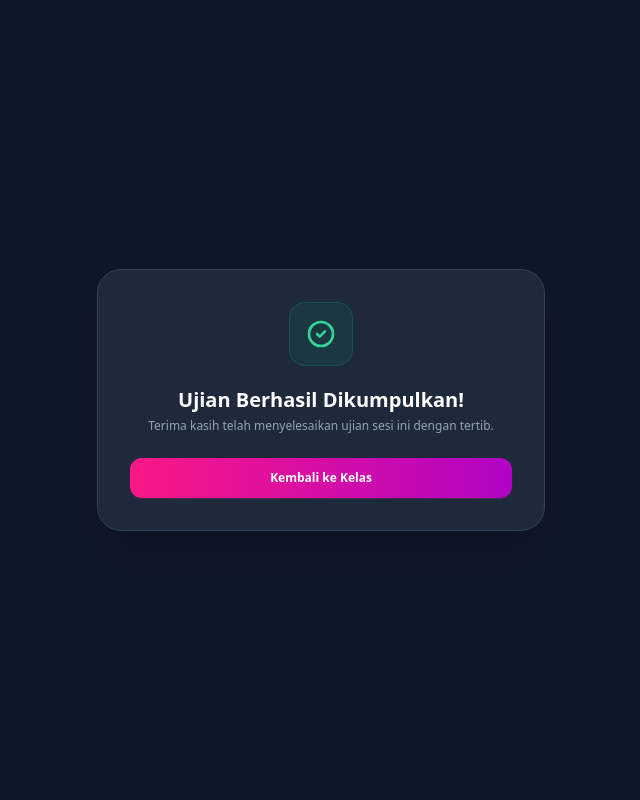
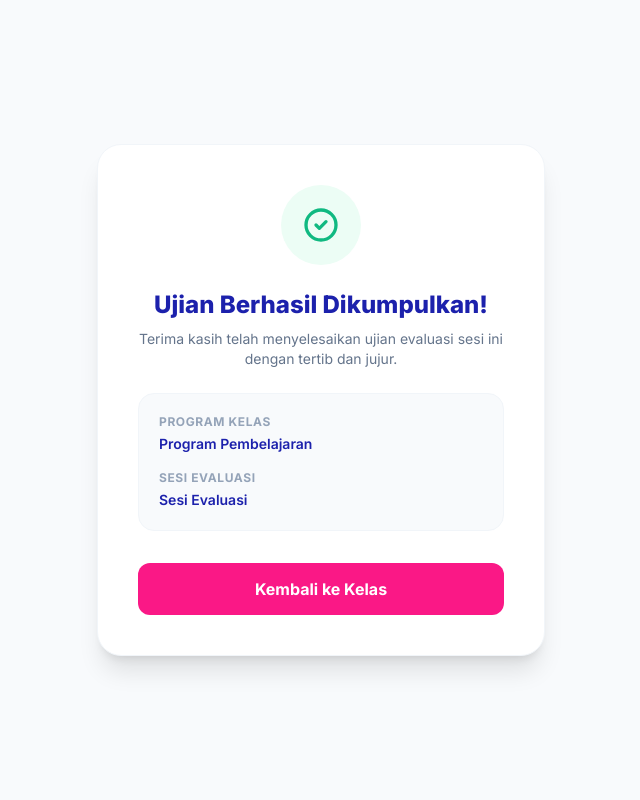
Before and after one commit to NurAkbarr/Upskill-By-Matla, a CodeIgniter 4 app: the page made by app/Views/quiz/cbt_result.php in a window 1280 px wide. Shown: the whole page, without its empty margins (319-959 px from the left). Run offline with PHP 8.4 and a stand-in for CodeIgniter, Linux system fonts and the light colour scheme; the template is opened without the code that fills it, so the values that code supplies are empty; some libraries are stand-ins or nearby versions.

Commit message:
feat: Redesign halaman hasil pengumpulan ujian CBT (clean light mode)

```diff
--- a/app/Views/quiz/cbt_result.php
+++ b/app/Views/quiz/cbt_result.php
@@ -1,16 +1,28 @@
 <!DOCTYPE html>
-<html lang="id" class="h-full bg-slate-900">
+<html lang="id" class="h-full bg-slate-50">
 <head>
     <meta charset="UTF-8">
     <meta name="viewport" content="width=device-width, initial-scale=1.0">
-    <title><?= esc($title ?? 'Hasil Ujian CBT - UPSKILL') ?></title>
+    <title><?= esc($title ?? 'Ujian Berhasil Dikumpulkan - MUSLIM UPSKILL ACADEMY') ?></title>
+
+    <!-- Favicon -->
     <link rel="icon" type="image/png" href="<?= base_url('assets/images/logo.png') ?>">
-    <link href="https://fonts.googleapis.com/css2?family=Inter:wght@400;600;700;800&display=swap" rel="stylesheet">
+    <link rel="shortcut icon" href="<?= base_url('favicon.ico') ?>">
+
+    <!-- Google Fonts: Inter -->
+    <link rel="preconnect" href="https://fonts.googleapis.com">
+    <link rel="preconnect" href="https://fonts.gstatic.com" crossorigin>
+    <link href="https://fonts.googleapis.com/css2?family=Inter:wght@400;500;600;700;800&display=swap" rel="stylesheet">
+
+    <!-- Tailwind CSS CDN -->
     <script src="https://cdn.tailwindcss.com"></script>
     <script>
       tailwind.config = {
         theme: {
           extend: {
+            fontFamily: {
+              sans: ['Inter', 'sans-serif'],
+            },
             colors: {
               'upskill-darkblue': '#1C21AC',
               'upskill-blue': '#0101FF',
@@ -22,49 +34,58 @@
       }
     </script>
 </head>
-<body class="bg-slate-900 min-h-screen flex items-center justify-center p-4 font-sans text-slate-100">
-    <div class="max-w-md w-full bg-slate-800 border border-slate-700 rounded-3xl p-8 text-center shadow-2xl">
-        <div class="w-16 h-16 mx-auto rounded-2xl bg-emerald-500/10 text-emerald-400 border border-emerald-500/20 flex items-center justify-center mb-5">
-            <svg class="w-8 h-8" fill="none" stroke="currentColor" viewBox="0 0 24 24">
-                <path stroke-linecap="round" stroke-linejoin="round" stroke-width="2" d="M9 12l2 2 4-4m6 2a9 9 0 11-18 0 9 9 0 0118 0z"/>
-            </svg>
-        </div>
+<body class="bg-slate-50 min-h-screen font-sans text-slate-800">
 
-        <h2 class="text-xl font-bold text-white mb-1">
-            Ujian Berhasil Dikumpulkan!
-        </h2>
-        <p class="text-xs text-slate-400 mb-6">
-            Terima kasih telah menyelesaikan ujian sesi ini dengan tertib.
-        </p>
+    <?php $essay_count = $essay_count ?? $totalEssay ?? 0; ?>
 
-        <!-- Ringkasan Hasil Pilihan Ganda -->
-        <?php if ($totalPg > 0): ?>
-            <div class="bg-slate-900/80 border border-slate-700 rounded-2xl p-5 mb-5 space-y-3">
-                <span class="text-[10px] uppercase font-bold tracking-wider text-slate-400">Skor Evaluasi Otomatis (PG)</span>
-                <div class="text-4xl font-extrabold text-transparent bg-clip-text bg-gradient-to-r from-pink-400 to-purple-400">
-                    <?= $score ?> <span class="text-lg font-normal text-slate-500">/ 100</span>
+    <!-- Wrapper Halaman -->
+    <div class="min-h-screen flex items-center justify-center bg-slate-50 p-4">
+
+        <!-- Kartu Utama -->
+        <div class="bg-white max-w-md w-full rounded-3xl shadow-xl p-8 md:p-10 text-center border border-slate-100">
+
+            <!-- Ikon Ceklis (Berhasil) -->
+            <div class="w-20 h-20 mx-auto bg-emerald-50 rounded-full flex items-center justify-center mb-6">
+                <svg class="w-10 h-10 text-emerald-500" fill="none" stroke="currentColor" viewBox="0 0 24 24" xmlns="http://www.w3.org/2000/svg">
+                    <path stroke-linecap="round" stroke-linejoin="round" stroke-width="2" d="M9 12l2 2 4-4m6 2a9 9 0 11-18 0 9 9 0 0118 0z"></path>
+                </svg>
+            </div>
+
+            <!-- Judul & Deskripsi -->
+            <h2 class="text-2xl font-extrabold text-upskill-darkblue mb-2">Ujian Berhasil Dikumpulkan!</h2>
+            <p class="text-slate-500 mb-6 text-sm">Terima kasih telah menyelesaikan ujian evaluasi sesi ini dengan tertib dan jujur.</p>
+
+            <!-- Notifikasi Soal Essay (Tampil Kondisional) -->
+            <?php if (!empty($essay_count) && $essay_count > 0): ?>
+            <div class="bg-amber-50 border border-amber-200/80 rounded-2xl p-4 text-left mb-6 flex items-start gap-3">
+                <svg class="w-5 h-5 text-amber-500 shrink-0 mt-0.5" fill="none" stroke="currentColor" viewBox="0 0 24 24" xmlns="http://www.w3.org/2000/svg">
+                    <path stroke-linecap="round" stroke-linejoin="round" stroke-width="2" d="M13 16h-1v-4h-1m1-4h.01M21 12a9 9 0 11-18 0 9 9 0 0118 0z"></path>
+                </svg>
+                <p class="text-xs text-amber-800 leading-relaxed">
+                    Terdapat <span class="font-bold"><?= esc($essay_count) ?> butir soal essay</span> yang telah tersimpan dan akan dinilai secara manual oleh instruktur.
+                </p>
+            </div>
+            <?php endif; ?>
+
+            <!-- Kotak Informasi Detail -->
+            <div class="bg-slate-50 rounded-2xl p-5 text-left mb-8 border border-slate-100">
+                <div class="mb-4">
+                    <p class="text-xs font-bold text-slate-400 uppercase tracking-wider mb-1">Program Kelas</p>
+                    <p class="text-sm font-semibold text-upskill-darkblue"><?= esc($course['title'] ?? 'Program Pembelajaran') ?></p>
                 </div>
-                <div class="flex items-center justify-center gap-4 text-xs text-slate-300 pt-2 border-t border-slate-800">
-                    <div>Benar: <strong class="text-emerald-400"><?= $correctPg ?></strong></div>
-                    <div>Salah: <strong class="text-rose-400"><?= $totalPg - $correctPg ?></strong></div>
-                    <div>Total PG: <strong><?= $totalPg ?></strong></div>
+                <div>
+                    <p class="text-xs font-bold text-slate-400 uppercase tracking-wider mb-1">Sesi Evaluasi</p>
+                    <p class="text-sm font-semibold text-upskill-darkblue"><?= esc($session['chapter_title'] ?? $session['title'] ?? 'Sesi Evaluasi') ?></p>
                 </div>
             </div>
-        <?php endif; ?>
 
-        <!-- Catatan Soal Essay -->
-        <?php if ($totalEssay > 0): ?>
-            <div class="p-3.5 rounded-xl bg-amber-500/10 border border-amber-500/20 text-amber-300 text-xs text-left mb-6 flex items-start gap-2.5">
-                <svg class="w-4 h-4 shrink-0 mt-0.5" fill="none" stroke="currentColor" viewBox="0 0 24 24">
-                    <path stroke-linecap="round" stroke-linejoin="round" stroke-width="2" d="M13 16h-1v-4h-1m1-4h.01M21 12a9 9 0 11-18 0 9 9 0 0118 0z"/>
-                </svg>
-                <span>Terdapat <strong><?= $totalEssay ?> butir soal essay</strong> yang telah tersimpan dan akan dinilai secara manual oleh instruktur.</span>
-            </div>
-        <?php endif; ?>
+            <!-- Tombol Kembali -->
+            <a href="<?= base_url('dashboard/course/' . ($course['id'] ?? '')) ?>" class="block w-full bg-upskill-pink hover:bg-upskill-magenta text-white font-bold py-3.5 px-4 rounded-xl transition-all duration-300">
+                Kembali ke Kelas
+            </a>
 
-        <a href="<?= base_url('courses') ?>" class="inline-flex items-center justify-center w-full py-3 px-5 rounded-xl font-bold text-xs text-white bg-gradient-to-r from-upskill-pink to-upskill-magenta hover:opacity-95 transition-all shadow-sm shadow-pink-500/20">
-            Kembali ke Kelas
-        </a>
+        </div>
     </div>
+
 </body>
 </html>
```
Also changed, not shown: app/Controllers/Quiz.php (+8 -7 lines).
